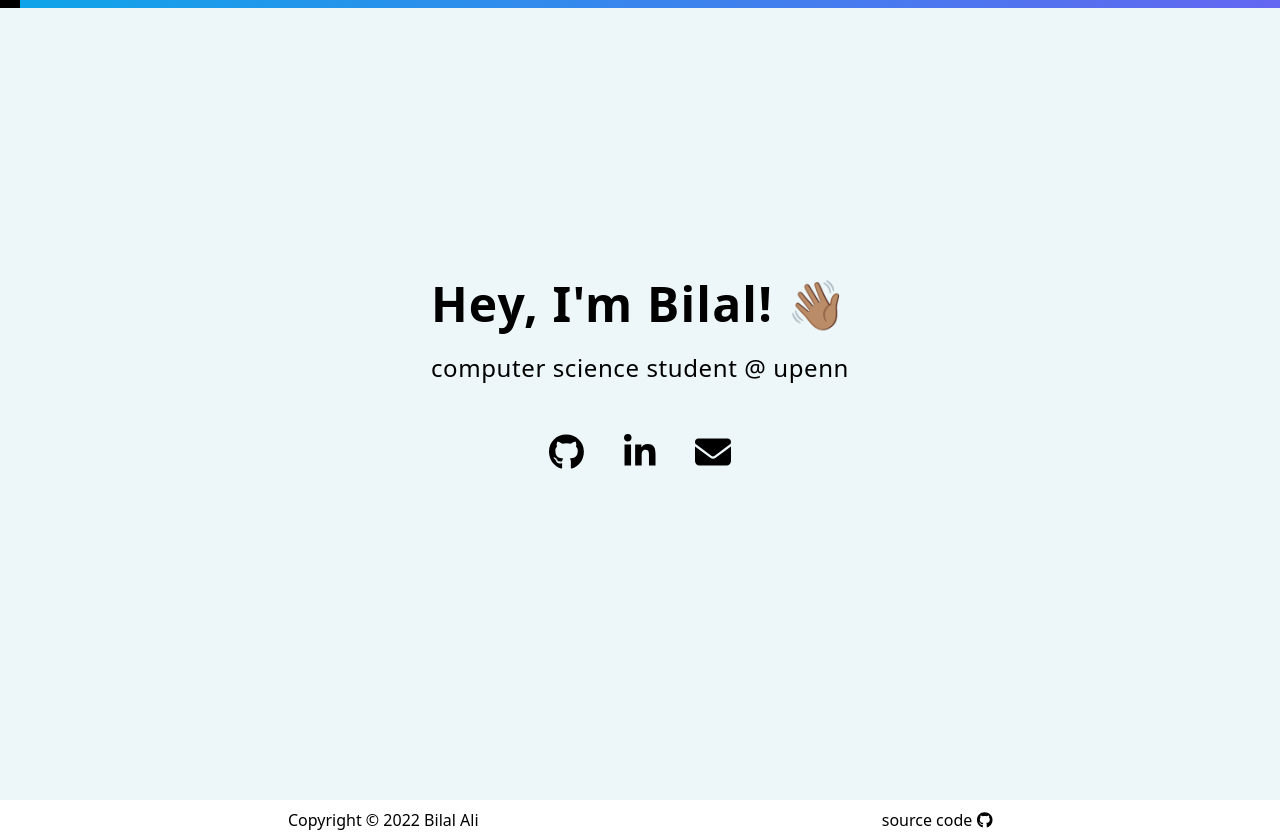
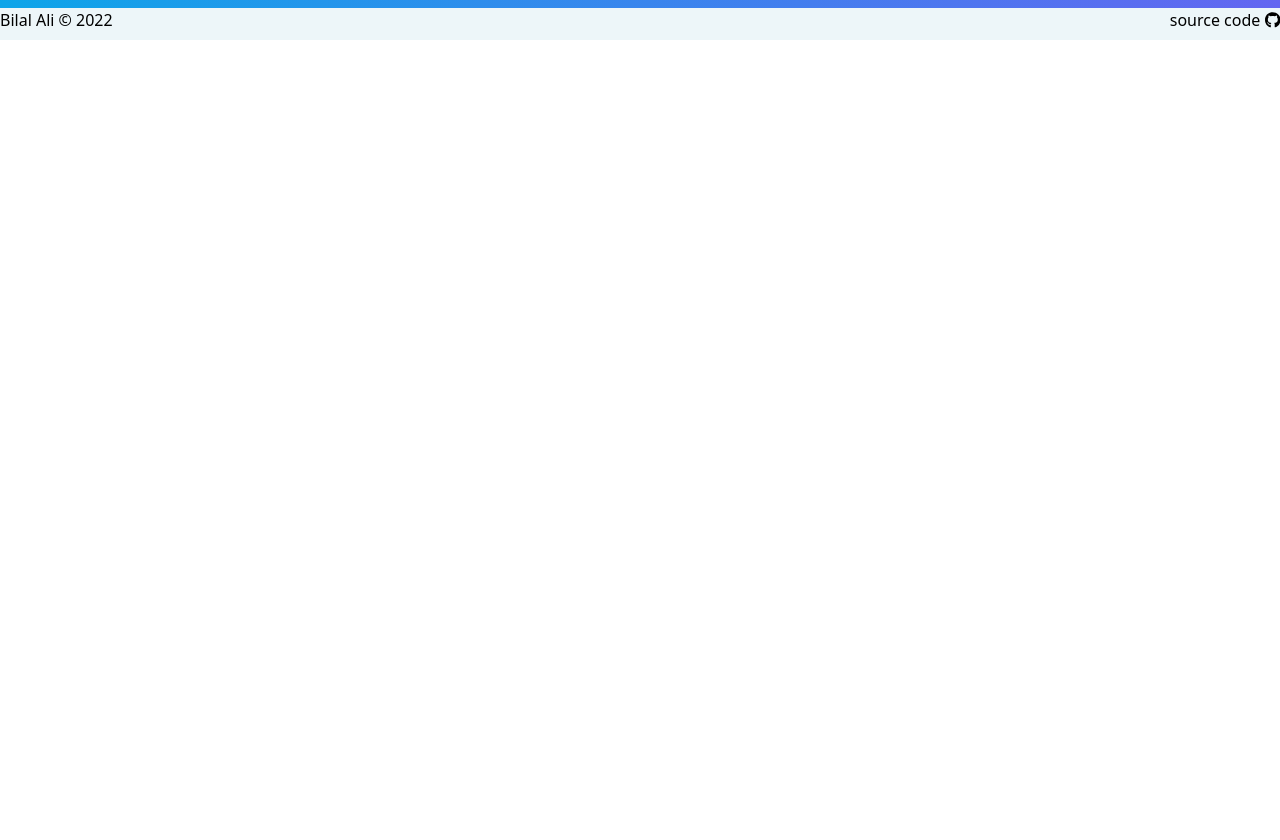
Before and after one commit to bilala45/personal-website, a JavaScript app: page / in a window 1280 px wide. After the commit the page ends 800 px from the top, so only its background shows below. Built offline with nearby package versions, Linux system fonts and the light colour scheme.

Commit message:
Refactor architecture of app components

```diff
--- a/src/App.js
+++ b/src/App.js
@@ -1,13 +1,31 @@
+import ScrollProgress from "./components/ScrollProgress";
 import Content from "./components/Content";
+import Footer from "./components/Footer";
 
 const App = () => {
-  // base page of app
-  // wrapping content in div allows you to change background color of site
   return (
-    <div className="w-screen h-screen bg-[#edf6f9]">
+    <div className="w-screen bg-[#edf6f9]">
+      <ScrollProgress />
       <Content />
+      <Footer />
     </div>
   );
 };
 
 export default App;
+
+// const Content = () => {
+//   return (
+//     <>
+//       <ScrollProgress />
+//       {/* wraps content with max width and adds padding */}
+//       <div className="max-w-screen-md mx-auto px-8">
+//         {/* wraps main content of site to be full height of screen */}
+//         <div className="h-screen grid place-content-center">
+//           <MainInfo />
+//         </div>
+//         <Footer />
+//       </div>
+//     </>
+//   );
+// };
--- /dev/null
+++ b/src/components/About.js
@@ -0,0 +1,27 @@
+const About = () => {
+  return (
+    <div className="pt-6">
+      I'm currently a Master's student at the{" "}
+      <a
+        className="text-indigo-500 font-semibold hover:underline underline-offset-2 decoration-4"
+        href="https://www.upenn.edu/"
+      >
+        University of Pennsylvania
+      </a>
+      , studying computer science.
+      <div className="pt-4">
+        Previously, I studied physiology and mathematics at{" "}
+        <a
+          className="text-indigo-500 font-semibold hover:underline underline-offset-2 decoration-4"
+          href="https://www.mcgill.ca/"
+        >
+          McGill University
+        </a>
+        . My academic experiences there inspired me to explore how technology
+        can be used to help people lead healthier lives.
+      </div>
+    </div>
+  );
+};
+
+export default About;
--- a/src/components/Contact.js
+++ b/src/components/Contact.js
@@ -5,11 +5,11 @@ import { faEnvelope } from "@fortawesome/free-solid-svg-icons";
 const Contact = () => {
   const github = "https://github.com/bilala45";
   const linkedin = "https://www.linkedin.com/in/bilal-ali1/";
-  const email = "mailto: bilalali2@hotmail.com";
+  const email = "mailto: bilalal495@outlook.com";
 
   return (
     // add padding above and below links and center
-    <div className="py-12 flex justify-center">
+    <div className="my-12 py-2 px-2 rounded-full max-w-fit bg-gradient-to-r from-sky-500 to-indigo-500">
       <Link icon={faGithub} link={github} />
       <Link icon={faLinkedinIn} link={linkedin} />
       <Link icon={faEnvelope} link={email} />
--- a/src/components/Content.js
+++ b/src/components/Content.js
@@ -1,22 +1,11 @@
-import Navigation from "./Navigation";
-import MainInfo from "./MainInfo";
-import Footer from "./Footer";
-import ScrollProgress from "./ScrollProgress";
+import Nav from "./Nav";
+import Main from "./Main";
 
 const Content = () => {
-  return (
-    <>
-      <ScrollProgress />
-      {/* wraps content with max width and adds padding */}
-      <div className="max-w-screen-md mx-auto px-8">
-        {/* wraps main content of site to be full height of screen */}
-        <div className="h-screen grid place-content-center">
-          <MainInfo />
-        </div>
-        <Footer />
-      </div>
-    </>
-  );
+  <div>
+    <Nav />
+    <Main />
+  </div>;
 };
 
 export default Content;
--- a/src/components/Footer.js
+++ b/src/components/Footer.js
@@ -5,7 +5,7 @@ const Footer = () => {
   return (
     // elements placed in flex container to place at both ends
     <div className="flex justify-between py-2">
-      <span>Copyright &copy; 2022 Bilal Ali</span>
+      <span>Bilal Ali &copy; 2022</span>
       <a
         href="https://github.com/bilala45/personal-website"
         className="hover:underline decoration-4 underline-offset-2 decoration-indigo-500"
--- a/src/components/MainInfo.js
+++ b/src/components/Intro.js
@@ -1,6 +1,6 @@
 import Contact from "./Contact";
 
-const MainInfo = () => {
+const Intro = () => {
   return (
     // wrapper inherits parent height (screen height)
     <div>
@@ -11,10 +11,13 @@ const MainInfo = () => {
       <h2 className="text-2xl pt-6 tracking-wide font-light">
         computer science student @ upenn
       </h2>
-      {/* contact links */}
-      <Contact />
+
+      <div className="flex justify-center">
+        {/* contact links */}
+        <Contact />
+      </div>
     </div>
   );
 };
 
-export default MainInfo;
+export default Intro;
--- a/src/components/Link.js
+++ b/src/components/Link.js
@@ -2,9 +2,10 @@ import { FontAwesomeIcon } from "@fortawesome/react-fontawesome";
 
 // accepts icon name as prop
 const Link = ({ icon, link }) => {
+  // add breakpoint to remove white highlight for mobile
   return (
-    <span className="text-4xl px-5 ">
-      <a className="hover:text-indigo-500" href={link}>
+    <span className="text-4xl px-5 text-white rounded-full hover:text-black hover:bg-white">
+      <a href={link}>
         <FontAwesomeIcon icon={icon} />
       </a>
     </span>
--- /dev/null
+++ b/src/components/Main.js
@@ -0,0 +1,11 @@
+import Intro from "./Intro";
+import About from "./About";
+
+const Main = () => {
+  <div>
+    <Intro />
+    <About />
+  </div>;
+};
+
+export default Main;
--- /dev/null
+++ b/src/components/Nav.js
@@ -0,0 +1,13 @@
+// this should probably match the styling that the scroll indicator has (fixed position, z-index)
+
+const Nav = () => {
+  return (
+    <div className="py-6 h-2 z-10 fixed">
+      <div>about</div>
+      <div>project</div>
+      <div>resources</div>
+    </div>
+  );
+};
+
+export default Nav;
--- a/src/components/NavLink.js
+++ /dev/null
@@ -1,5 +0,0 @@
-const NavLink = ({ title }) => {
-  return <span className="text-xl">{title}</span>;
-};
-
-export default NavLink;
--- a/src/components/Navigation.js
+++ /dev/null
@@ -1,15 +0,0 @@
-import NavLink from "./NavLink";
-
-// this should probably match the styling that the scroll indicator has (fixed position, z-index)
-
-const Navigation = () => {
-  return (
-    <div className="py-6 h-2 z-10 fixed">
-      <NavLink title="about" />
-      <NavLink title="experience" />
-      <NavLink title="resources" />
-    </div>
-  );
-};
-
-export default Navigation;
--- a/src/components/ScrollProgress.js
+++ b/src/components/ScrollProgress.js
@@ -2,9 +2,8 @@ const ScrollProgress = () => {
   return (
     // add z-index and fixed position to sit above content and stay at top of page
     // gradient background color
-    <div className="h-2 z-20 fixed w-screen bg-gradient-to-r from-sky-500 to-indigo-500">
-      <div className="h-2 w-5 bg-black"></div>
-    </div>
+    //
+    <div className="h-2 z-10 fixed w-full bg-gradient-to-r from-sky-500 to-indigo-500"></div>
   );
 };
 
```
